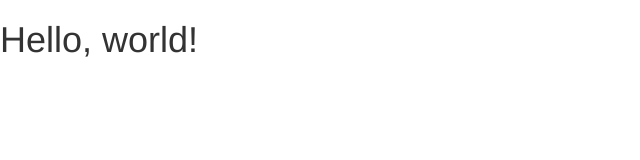
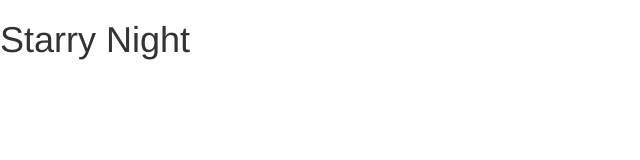
Before and after one commit to lloveless5574/lloveless.github.io, a plain HTML site: page index.html in a window 1280 px wide. Shown: the whole page, without its empty margins (0-640 px from the left). Drawn offline with nearby package versions, Linux system fonts and the light colour scheme.

Commit message:
Change Title

```diff
--- a/index.html
+++ b/index.html
@@ -18,7 +18,7 @@
     <![endif]-->
   </head>
   <body>
-    <h1>Hello, world!</h1>
+    <h1>Starry Night</h1>
 
     <!-- jQuery (necessary for Bootstrap's JavaScript plugins) -->
     <script src="https://ajax.googleapis.com/ajax/libs/jquery/1.11.3/jquery.min.js"></script>
```
